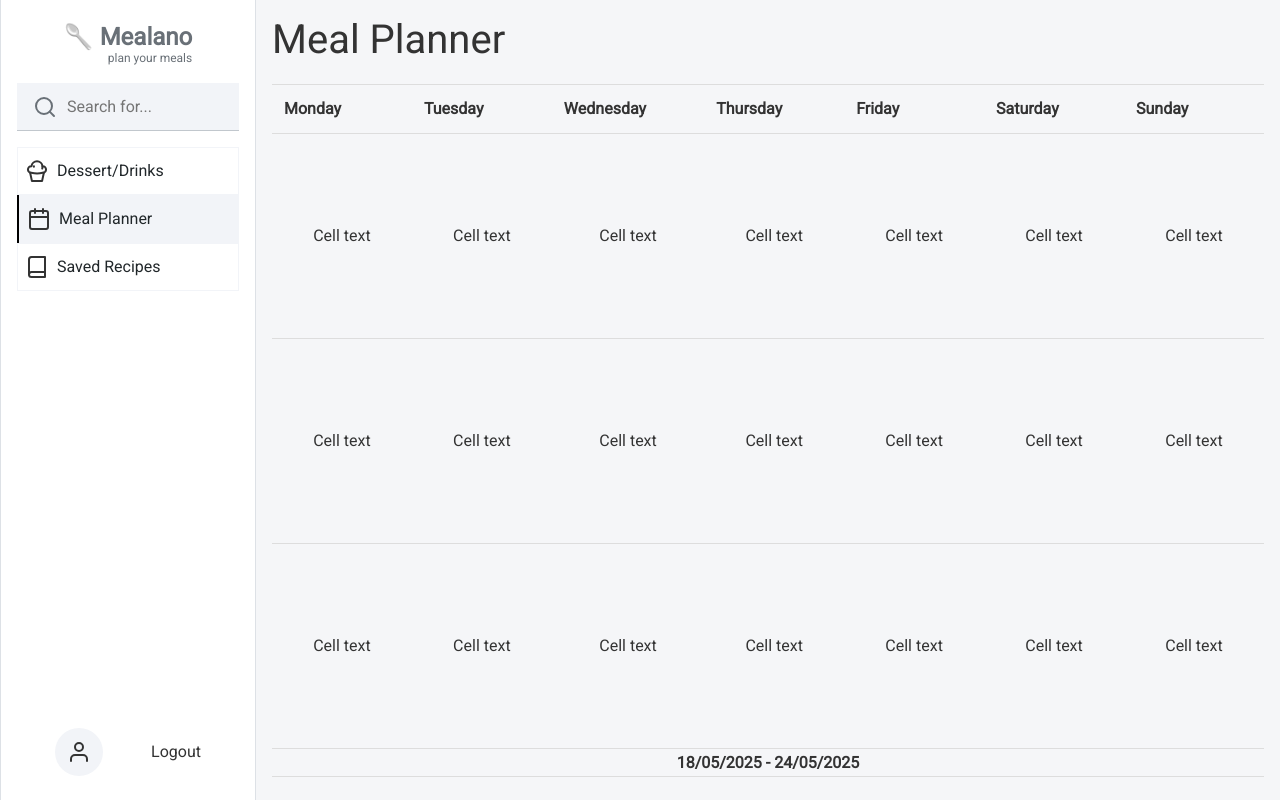
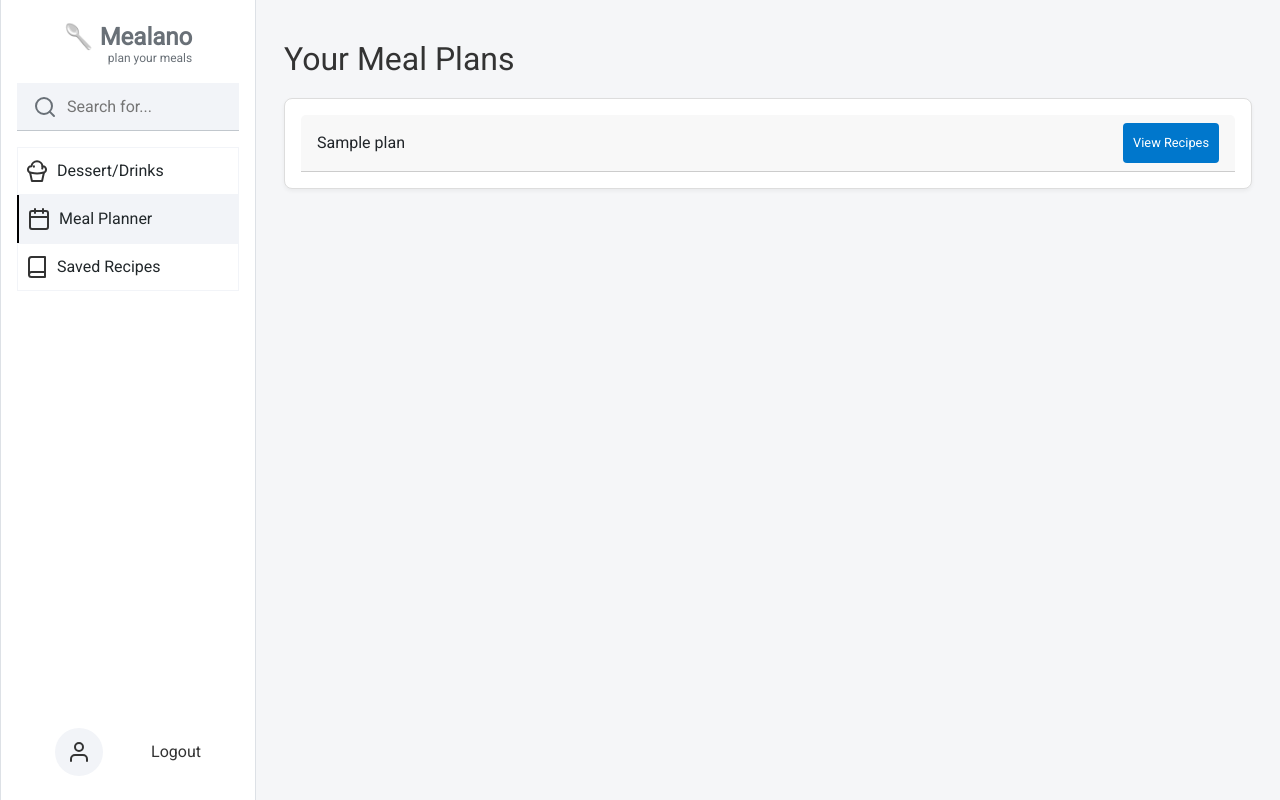
Before and after one commit to KireStrings/Meal-Planner, a Flask app: page /my-plan in a window 1280 px wide. Run offline with Flask 3, Linux system fonts and the light colour scheme; a user stored in the database is signed in; tables that the repository leaves empty hold one stand-in row (values such as "Sample post"); grey boxes marked "Sample" are stand-in pictures.

Commit message:
feat: show the meal plan according to the current user.

```diff
--- a/app/routes/meal_plan.py
+++ b/app/routes/meal_plan.py
@@ -1,4 +1,5 @@
 from flask import Blueprint, render_template
+from ..models import MealPlan
 from flask_login import current_user, login_required
 
 meal_plan = Blueprint('meal_plan', __name__)
@@ -6,4 +7,5 @@ meal_plan = Blueprint('meal_plan', __name__)
 @meal_plan.route('/my-plan', methods=['GET'])
 @login_required
 def my_plan():
-    return render_template('meal-plan.html', user=current_user)
+    user_plans = current_user.meal_plans.order_by(MealPlan._input_date.desc()).all()
+    return render_template('meal-plan.html', meal_plans=user_plans)
--- a/app/static/meal_plan.css
+++ b/app/static/meal_plan.css
@@ -1,35 +1,24 @@
-h1 {
-  margin-bottom: 20px; /* adjust the value as you like */
+.saved-plans {
+  display: flex;
+  flex-direction: column;
+  gap: 20px;
 }
 
-.meal-table {
-  width: 100%;
-  border-collapse: collapse;
+.meal-plan-card {
+  border: 1px solid #ddd;
+  padding: 15px;
+  border-radius: 10px;
+  background-color: #fafafa;
 }
 
-.meal-table th {
-  padding: 12px;
-  border-top: 1px solid #ddd;
-  border-bottom: 1px solid #ddd;
+.meal-plan-card h2 {
+  margin: 0 0 10px;
 }
 
-.meal-table td {
-  padding-top: 90px;
-  padding-bottom: 90px;
+.meal-plan-card ul {
   padding-left: 20px;
-  padding-right: 20px;
-  min-height: 150px;
-  text-align: center;
-  border-top: 1px solid #ddd;
-  border-bottom: 1px solid #ddd;
 }
 
-.week-range {
-  text-align: center;
-  font-weight: bold;
-  padding: 4px 10px !important;
-  line-height: 1.2;
-  border-top: 2px solid #aaa;
-  border-bottom: 2px solid #aaa;
-  height: 1px;
+.meal-plan-card li {
+  margin-bottom: 5px;
 }
--- a/app/templates/meal-plan.html
+++ b/app/templates/meal-plan.html
@@ -1,60 +1,42 @@
 {% extends 'base.html' %}
-{% block title %}Meal Planner{% endblock %}
+{% block content %}
 
-{% block head %}
-    <link rel="stylesheet" href="{{ url_for('static', filename='meal_plan.css') }}"/>
-    <script src="{{ url_for('static', filename='meal_plan.js') }}"></script>
+<div class="container mt-4">
+  <h2>Your Meal Plans</h2>
+
+  {% for plan in meal_plans %}
+    <div class="card mb-3">
+      <div class="card-header d-flex justify-content-between align-items-center">
+        <span>{{ plan.title }}</span>
+        <button class="btn btn-sm btn-outline-primary" type="button" data-bs-toggle="collapse" data-bs-target="#recipes-{{ plan.id }}">
+          View Recipes
+        </button>
+      </div>
+
+      <div id="recipes-{{ plan.id }}" class="collapse">
+        <ul class="list-group list-group-flush">
+          {% for recipe in plan.recipes %}
+            <li class="list-group-item">
+              <strong>{{ recipe.title }}</strong><br>
+              Ready in {{ recipe.ready_in_minutes }} minutes • Serves {{ recipe.servings }}
+              {% if recipe.image_url %}
+                <div class="mt-2">
+                  <img src="{{ recipe.image_url }}" alt="{{ recipe.title }}" style="max-width: 150px;">
+                </div>
+              {% endif %}
+              {% if recipe.summary %}
+                <p class="mt-2">{{ recipe.summary|safe }}</p>
+              {% endif %}
+            </li>
+          {% else %}
+            <li class="list-group-item text-muted">No recipes in this meal plan.</li>
+          {% endfor %}
+        </ul>
+      </div>
+    </div>
+  {% else %}
+    <p>You have no meal plans yet.</p>
+  {% endfor %}
+</div>
+
 {% endblock %}
-
-{% block content %}
-    <h1>Meal Planner</h1>
-    <div class="table-container">
-        <!-- Include your meal table HTML here -->
-        <table class="meal-table">
-            <thead>
-            <tr>
-                <th>Monday</th>
-                <th>Tuesday</th>
-                <th>Wednesday</th>
-                <th>Thursday</th>
-                <th>Friday</th>
-                <th>Saturday</th>
-                <th>Sunday</th>
-            </tr>
-            </thead>
-            <tbody>
-            <tr>
-                <td>Cell text</td>
-                <td>Cell text</td>
-                <td>Cell text</td>
-                <td>Cell text</td>
-                <td>Cell text</td>
-                <td>Cell text</td>
-                <td>Cell text</td>
-            </tr>
-            <tr>
-                <td>Cell text</td>
-                <td>Cell text</td>
-                <td>Cell text</td>
-                <td>Cell text</td>
-                <td>Cell text</td>
-                <td>Cell text</td>
-                <td>Cell text</td>
-            </tr>
-            <tr>
-                <td>Cell text</td>
-                <td>Cell text</td>
-                <td>Cell text</td>
-                <td>Cell text</td>
-                <td>Cell text</td>
-                <td>Cell text</td>
-                <td>Cell text</td>
-            </tr>
-            <!-- Add more meal rows -->
-            <tr>
-                <td colspan="7" class="week-range">18/05/2025 - 24/05/2025</td>
-            </tr>
-            </tbody>
-        </table>
-    </div>
-{% endblock %}
```
